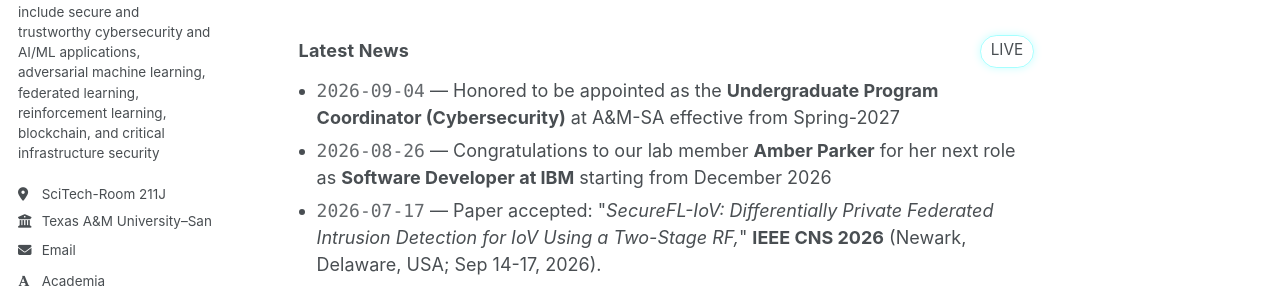
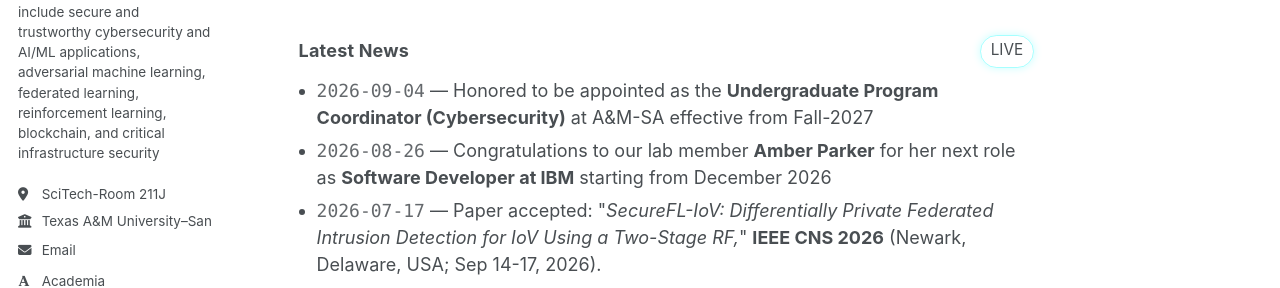
Before and after one commit to ciph3rLab/ciph3rLab.github.io, a Jekyll site: the page built from _pages/about.md, in a window 1280 px wide and 1237 px high. Shown: the part 604-892 px from the top of the window. Built offline with Jekyll 4.4.1, drawn with Linux system fonts in a browser that asks for light colours; some web fonts are replaced; a script bundle is joined from its source files by our own code; library files that are not in the unit come from our copies.

Commit message:
Update appointment date for Undergraduate Program Coordinator

```diff
--- a/_data/lab_news.yml
+++ b/_data/lab_news.yml
@@ -1,5 +1,5 @@
 - date: "2026-09-04"
-  text: 'Honored to be appointed as the <b>Undergraduate Program Coordinator (Cybersecurity)</b> at A&M-SA effective from Spring-2027'
+  text: 'Honored to be appointed as the <b>Undergraduate Program Coordinator (Cybersecurity)</b> at A&M-SA effective from Fall-2027'
   url: ""  # put your "Find here" link if you have it
 
 - date: "2026-08-26"
```
